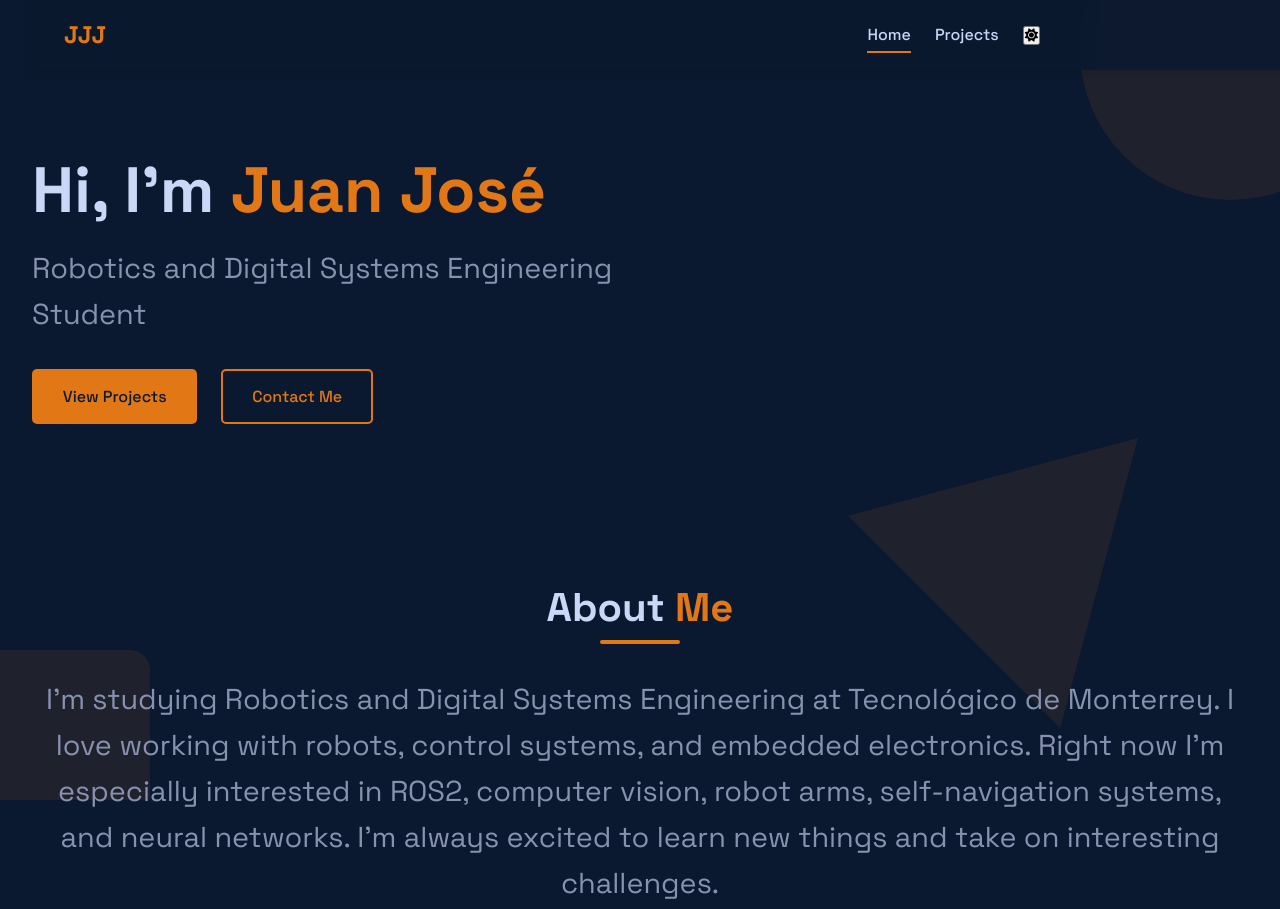
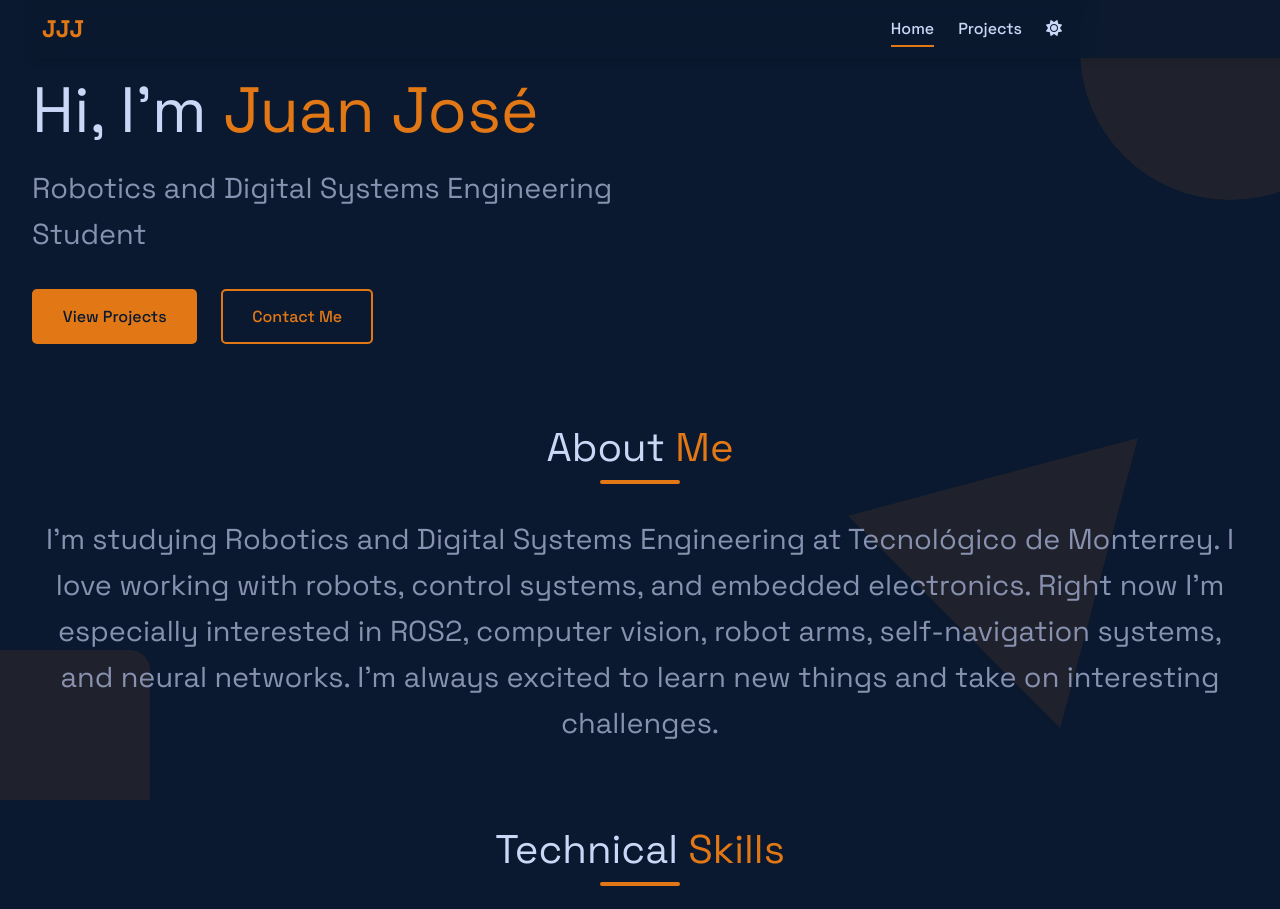
Before and after one commit to JJJau03/JJJau03.github.io, a plain HTML site: page index.html in a window 1280 px wide. Shown: the top 909 px of the page. Drawn offline with nearby package versions, Linux system fonts and the light colour scheme.

Commit message:
Add favicon and enhance navigation styles in index and projects pages

```diff
--- a/index.html
+++ b/index.html
@@ -4,8 +4,10 @@
   <meta charset="UTF-8">
   <meta name="viewport" content="width=device-width, initial-scale=1.0">
   <title>Juan José Jáuregui Barba | Robotics Student</title>
+  <link rel="icon" href="assets/favicon-32x32.png" type="image/png">
   <link rel="stylesheet" href="styles/style.css">
   <link rel="stylesheet" href="https://cdnjs.cloudflare.com/ajax/libs/font-awesome/6.4.0/css/all.min.css">
+  <script src="https://cdn.jsdelivr.net/npm/@tailwindcss/browser@4"></script>
   <link href="https://fonts.googleapis.com/css2?family=Space+Grotesk:wght@300;400;500;700&display=swap" rel="stylesheet">
 </head>
 <body>
@@ -15,21 +17,20 @@
       <div class="square"></div>
       <div class="triangle"></div>
     </div>
-
-    <nav class="glass-nav">
+    <nav class="glass-nav flex flex-row gap-8 justify-between items-center w-full h-min" style="padding: 10px;">
       <div class="nav-brand">JJJ</div>
-      <ul>
+      <ul class="flex flex-row gap-4">
         <li><a href="index.html" class="active">Home</a></li>
         <li><a href="projects.html">Projects</a></li>
         <li>
-          <button id="theme-toggle" aria-label="Toggle theme">
+          <button id="theme-toggle" class="cursor-pointer" aria-label="Toggle theme">
             <i class="fas fa-moon"></i>
           </button>
         </li>
       </ul>
     </nav>
 
-    <main class="hero">
+    <main class="hero h-min">
       <div class="hero-content">
         <h1 class="greeting">Hi, I'm <span class="highlight">Juan José</span></h1>
         <h2 class="subtitle">Robotics and Digital Systems Engineering Student</h2>
--- a/styles/style.css
+++ b/styles/style.css
@@ -109,6 +109,7 @@ body {
   top: 0;
   width: 100%;
   z-index: 100;
+  gap: 20px;
   padding: 1rem 2rem;
   background: var(--nav-bg);
   backdrop-filter: blur(10px);
@@ -127,6 +128,7 @@ body {
 .glass-nav ul {
   display: flex;
   flex-wrap: nowrap;
+  margin-left: 5px;
   gap: 1.5rem; /* Increase spacing between buttons */
   list-style: none;
   margin-left: auto; /* Pushes buttons slightly to the left */
@@ -139,6 +141,7 @@ body {
   text-decoration: none;
   font-weight: 500;
   position: relative;
+  gap: 1.5rem;
   padding: 0.5rem 0;
   transition: color 0.3s;
 }
@@ -149,6 +152,7 @@ body {
   bottom: 0;
   left: 0;
   width: 0;
+  gap: 1.5rem;
   height: 2px;
   background: var(--accent);
   transition: width 0.3s;
@@ -157,6 +161,7 @@ body {
 .glass-nav a:hover::after,
 .glass-nav a.active::after {
   width: 100%;
+  gap: 1.5rem;
 }
 
 .glass-nav a:hover {
@@ -168,7 +173,7 @@ body {
   display: grid;
   grid-template-columns: 1fr 1fr;
   align-items: center;
-  min-height: 70vh;
+  min-height: 50vh;
   padding-top: 1rem;
   gap: 2rem;
 }
```
Also changed, not shown: projects.html (+1 -0 lines), assets/favicon-32x32.png (added).
